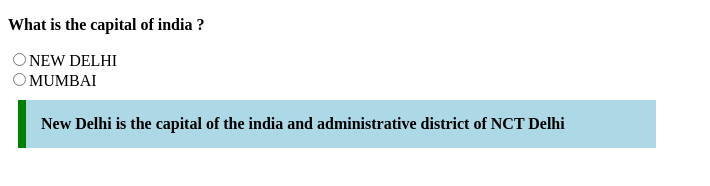
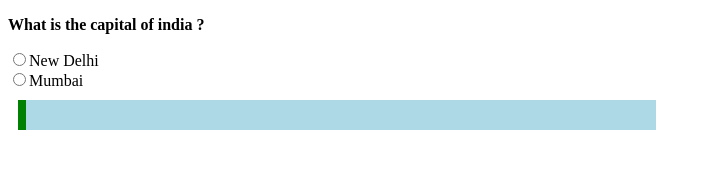
Before and after one commit to acciojob/trivia-feeldhoni, a website: page main.html in a window 1280 px wide. Shown: the whole page, without its empty margins (0-710 px from the left). Drawn offline with Linux system fonts and the light colour scheme.

Commit message:
created a submission

```diff
--- a/main.html
+++ b/main.html
@@ -9,11 +9,11 @@
 <body>
 	<!-- the entire body must be written by student -->
 	<p><b>What is the capital of india ?</b></p>
-	<input type="radio" name="capital" value="NEW DELHI">NEW DELHI
+	<input type="radio" name="capital" value="New Delhi">New Delhi
 	<br>
-		<input type="radio" name="capital" value="MUMBAI">MUMBAI
+		<input type="radio" name="capital" value="Mumbai">Mumbai
 
-<blockquote>New Delhi is the capital of the india and administrative district of NCT Delhi</blockquote>
+<blockquote cite ="New Delhi is the capital of India and an administrative district of NCT Delhi."></blockquote>
     <script type="text/javascript" src="./script.js">
 </script>
 
```
